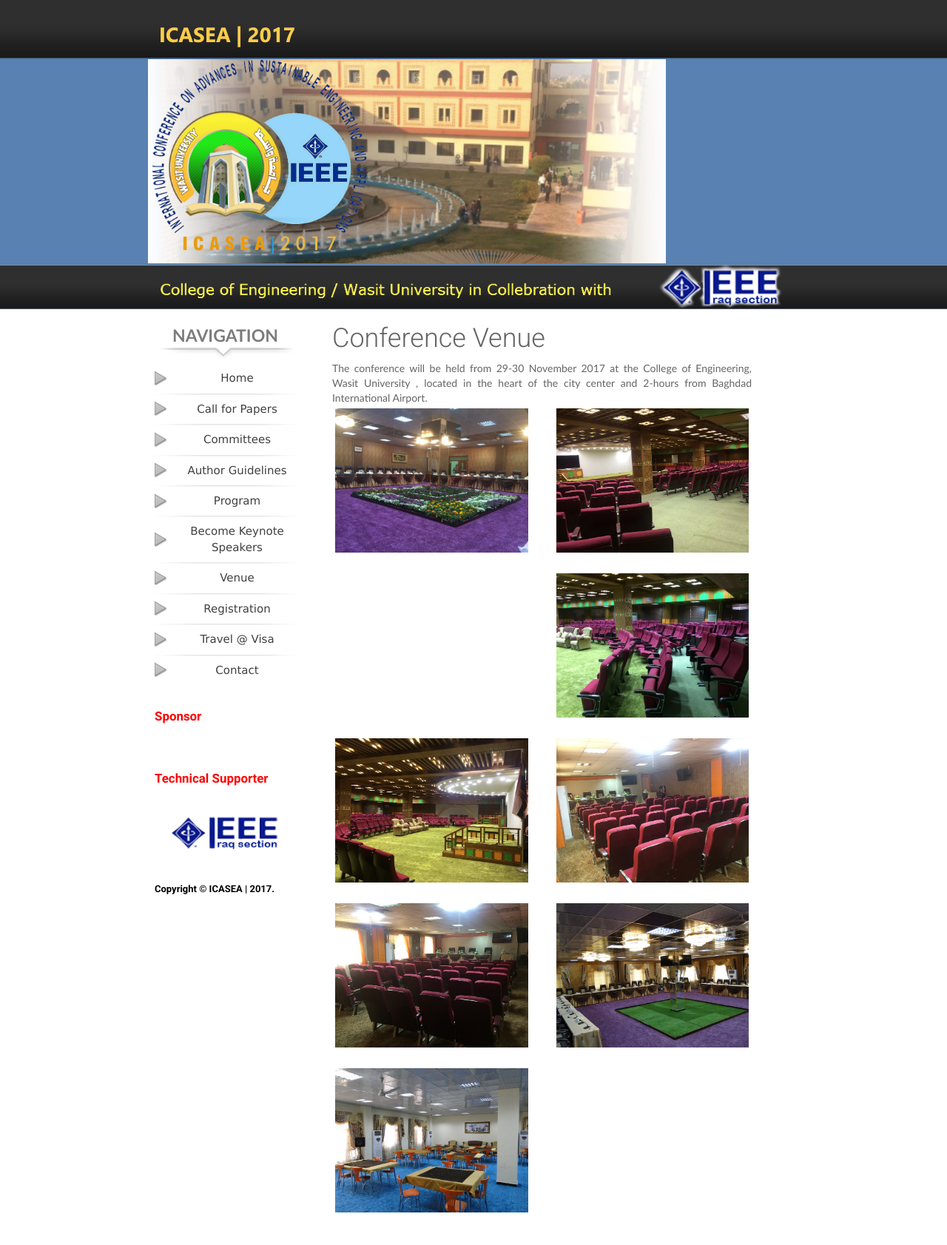
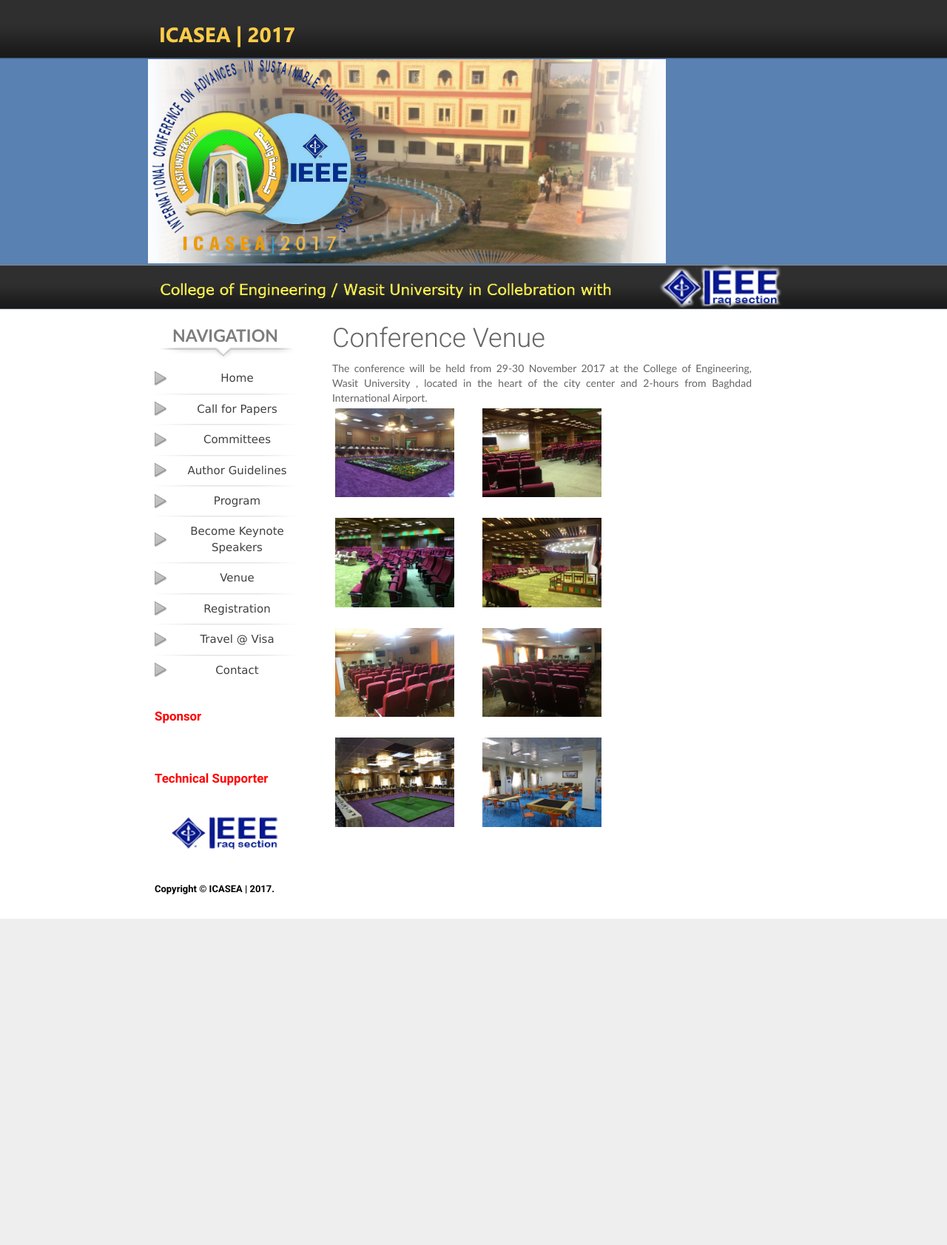
Before and after one commit to alaidi/ICOSEA, a Jekyll site: the page built from venue.md, in a window 1280 px wide. Shown: the whole page at 74% size. Built offline with Jekyll 4.4.1, drawn with Linux system fonts in a browser that asks for light colours; nearby versions of some CDN libraries; our own code applies the rules of GitHub Pages for plain Markdown files; after the commit the page ends 1242 px from its top, so only the background shows below that.

Commit message:
try fix img

```diff
--- a/venue.md
+++ b/venue.md
@@ -10,14 +10,18 @@
 The conference will be held from 29-30  November 2017 at the College of Engineering, Wasit University , located in the heart of the city center and 2-hours from Baghdad International Airport.
 
 <div class="row">
-<div class="col-lg-6 col-sm-6 col-xs-6"><a title="Image 1" href="#"><img class="thumbnail img-responsive" src="img/venue/1.JPG"></a></div>
-<div class="col-lg-6 col-sm-6 col-xs-6"><a title="Image 2" href="#"><img class="thumbnail img-responsive" src="img/venue/2.JPG"></a></div>
-<div class="col-lg-6 col-sm-6 col-xs-6"><a title="Image 3" href="#"><img class="thumbnail img-responsive" src="img/venue/3.JPG"></a></div>
-<div class="col-lg-6 col-sm-6 col-xs-6"><a title="Image 4" href="#"><img class="thumbnail img-responsive" src="img/venue/4.JPG"></a></div>
-<div class="col-lg-6 col-sm-6 col-xs-6"><a title="Image 5" href="#"><img class="thumbnail img-responsive" src="img/venue/5.JPG"></a></div>
-<div class="col-lg-6 col-sm-6 col-xs-6"><a title="Image 6" href="#"><img class="thumbnail img-responsive" src="img/venue/6.JPG"></a></div>
-<div class="col-lg-6 col-sm-6 col-xs-6"><a title="Image 7" href="#"><img class="thumbnail img-responsive" src="img/venue/7.JPG"></a></div>
-<div class="col-lg-6 col-sm-6 col-xs-6"><a title="Image 8" href="#"><img class="thumbnail img-responsive" src="img/venue/8.JPG"></a></div>
+<div class="col-lg-4 col-sm-6 col-xs-6"><a title="Image 1" href="#"><img class="thumbnail img-responsive" src="img/venue/1.JPG"></a></div>
+<div class="col-lg-4 col-sm-6 col-xs-6"><a title="Image 2" href="#"><img class="thumbnail img-responsive" src="img/venue/2.JPG"></a></div>
+</div><div class="row">
+<div class="col-lg-4 col-sm-6 col-xs-6"><a title="Image 3" href="#"><img class="thumbnail img-responsive" src="img/venue/3.JPG"></a></div>
+<div class="col-lg-4 col-sm-6 col-xs-6"><a title="Image 4" href="#"><img class="thumbnail img-responsive" src="img/venue/4.JPG"></a></div>
+</div><div class="row">
+<div class="col-lg-4 col-sm-6 col-xs-6"><a title="Image 5" href="#"><img class="thumbnail img-responsive" src="img/venue/5.JPG"></a></div>
+<div class="col-lg-4 col-sm-6 col-xs-6"><a title="Image 6" href="#"><img class="thumbnail img-responsive" src="img/venue/6.JPG"></a></div>
+</div>
+<div class="row">
+<div class="col-lg-4 col-sm-6 col-xs-6"><a title="Image 7" href="#"><img class="thumbnail img-responsive" src="img/venue/7.JPG"></a></div>
+<div class="col-lg-4 col-sm-6 col-xs-6"><a title="Image 8" href="#"><img class="thumbnail img-responsive" src="img/venue/8.JPG"></a></div>
 </div>
 
 <div tabindex="-1" class="modal fade" id="myModal" role="dialog">
```
